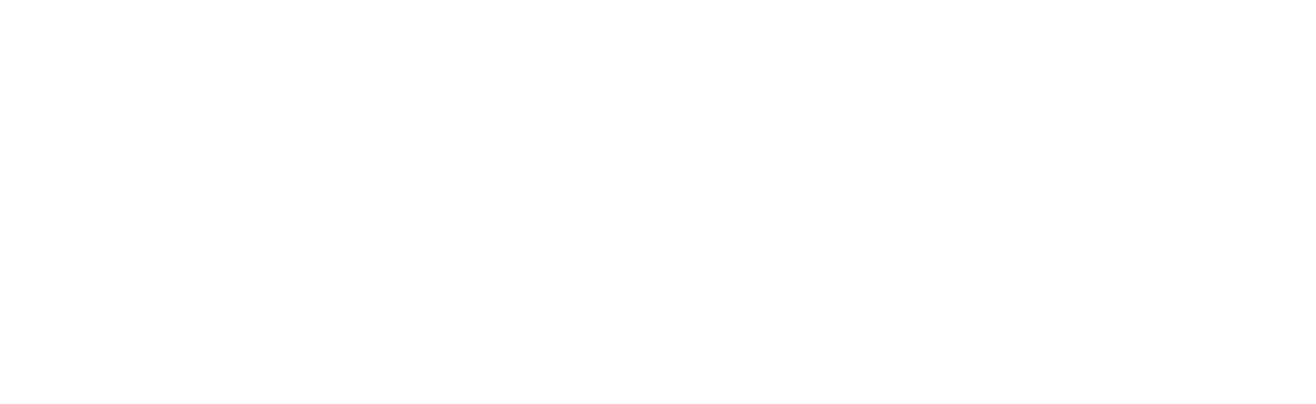
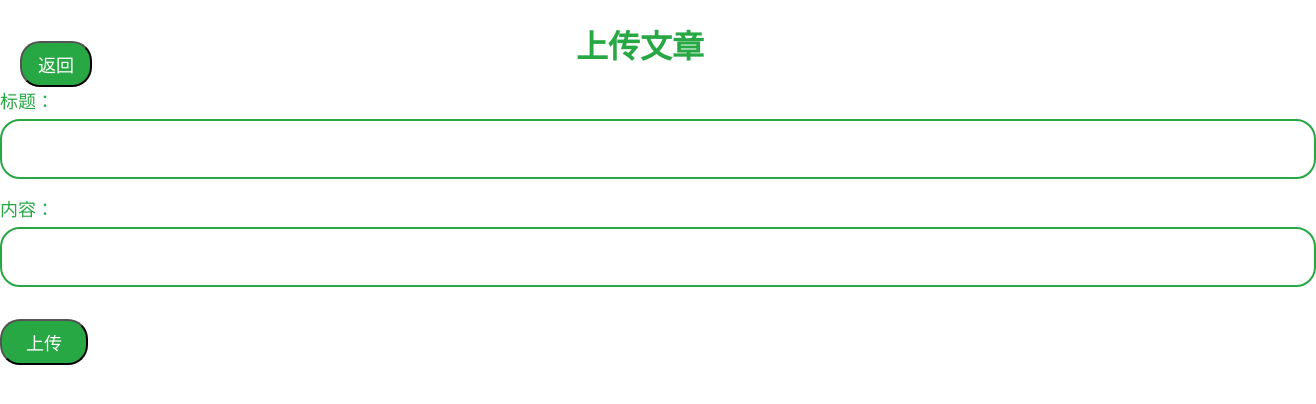
Before and after one commit to csl30003/online-article-reading-system-frontend, a Vue app: page /home/upload in a window 1280 px wide. Before the commit this address had no page. Shown: the top 404 px of the page, 1316 px wide, since content can reach past the window. Built offline with nearby package versions, Linux system fonts and the light colour scheme.

Commit message:
实现文章上传功能

```diff
--- /dev/null
+++ b/src/assets/global.css
@@ -0,0 +1,8 @@
+/* 全局样式表 */
+html,
+body,
+#app {
+    height: 100%;
+    margin: 0;
+    padding: 0;
+}
--- a/src/main.js
+++ b/src/main.js
@@ -3,6 +3,7 @@
 import router from './router'
 import VueAxios from 'vue-axios'
 import {checkToken} from './util'
+import './assets/global.css'
 
 const app = createApp(App)
 app.use(router)
--- a/src/router/index.js
+++ b/src/router/index.js
@@ -17,6 +17,10 @@
     {
         path: '/home/rank',
         component: () => import('../views/rank')
+    },
+    {
+        path: '/home/upload',
+        component: () => import('../views/upload')
     }
 ]
 
--- a/src/views/detail.vue
+++ b/src/views/detail.vue
@@ -3,13 +3,105 @@
     id是：
     {{ id }}
   </h1>
+  <h2>
+    {{ article.id }}
+    {{ article.title }}
+    {{ article.content }}
+  </h2>
+  <div>
+    <button @click="likeArticle">点赞</button>
+    <button @click="cancelLike">取消点赞</button>
+  </div>
+
 </template>
 
 <script setup>
 import {useRouter} from "vue-router"
+import instance from "@/axios";
+import {inject, onMounted, reactive} from "vue";
+
+// 校验身份
+const checkToken = inject("checkToken")
+let token = ""
 
 const router = useRouter();
-const id = router.currentRoute.value.params.id
+const id = router.currentRoute.value.params.id;
+
+// 文章
+let article = reactive({
+  id: 0,
+  title: '',
+  content: '',
+  createTime: '',
+  updateTime: '',
+  likes: 0,
+  userId: 0,
+  username: '',
+  nickname: ''
+
+})
+
+onMounted(() => {
+  fetchData()
+})
+
+const fetchData = async () => {
+  if (!checkToken()) {
+    // token过期了或者没有token，跳转登录页面
+    await router.push("/")
+  } else {
+    token = localStorage.getItem('token')
+    instance
+        .get('http://127.0.0.1:8080/api/article/' + id,
+            {
+              headers: {
+                'Authorization': token
+              }
+            })
+        .then(res => {
+          if (res.data.code === 1) {
+            // 成功获取文章的详细信息
+            article.id = res.data.data.id
+            article.title = res.data.data.title
+            article.content = res.data.data.content
+
+
+          } else {
+            alert(res.data.message)
+          }
+        })
+  }
+
+}
+
+const likeArticle = () => {
+  if (!checkToken()) {
+    // token过期了或者没有token，跳转登录页面
+    router.push("/")
+  } else {
+    console.log(token)
+    instance
+        .post('http://127.0.0.1:8080/api/article/' + id + "/like",
+            {},
+            {
+              headers: {
+                'Authorization': token
+              }
+            })
+        .then(res => {
+              if (res.data.code === 1) {
+                // 成功获取文章的详细信息
+                alert(res.data.message)
+              } else {
+                alert(res.data.message)
+              }
+            }
+        )
+  }
+
+}
+
+
 </script>
 
 <style scoped>
--- a/src/views/home.vue
+++ b/src/views/home.vue
@@ -11,6 +11,8 @@
   <h1 class="main-title">看世界</h1>
 
   <button class="rank" @click="rank">排行榜</button>
+
+  <button class="upload" @click="upload">上传文章</button>
 
   <div class="pagination">
     <button :disabled="currentPage === 1" @click="prevPage">上一页</button>
@@ -92,8 +94,14 @@
   router.push('/home/detail/' + id)
 }
 
+// 排行榜
 const rank = () => {
   router.push('/home/rank')
+}
+
+// 上传文章
+const upload = () => {
+  router.push('/home/upload')
 }
 
 // 监听currentPage变化，获取数据
@@ -226,6 +234,15 @@
   margin: 0 5px;
 }
 
+.upload {
+  background-color: #fff;
+  color: #7bc5ae;
+  border-radius: 5px;
+  border: 1px solid #7bc5ae;
+  padding: 5px 10px;
+  margin: 0 5px;
+}
+
 .pagination {
   display: flex;
   justify-content: left;
--- /dev/null
+++ b/src/views/upload.vue
@@ -0,0 +1,143 @@
+<template>
+  <div class="container">
+    <button class="back" @click="back">返回</button>
+    <h1 class="title">上传文章</h1>
+    <form>
+      <div class="form-group">
+        <label for="title">标题：</label>
+        <input type="text" id="title" v-model="title" required>
+      </div>
+      <div class="form-group">
+        <label for="content">内容：</label>
+        <input type="text" id="content" v-model="content" required>
+      </div>
+      <button class="submit-btn" @click="submit">上传</button>
+    </form>
+  </div>
+</template>
+
+<script setup>
+import { ref } from 'vue'
+import instance from "@/axios"
+import { inject } from "vue";
+import { useRouter } from "vue-router"
+
+// 路由
+const router = useRouter()
+
+// 校验身份
+const checkToken = inject("checkToken")
+let token = ""
+
+const title = ref('')
+const content = ref('')
+
+const back = () => {
+  router.push('/home')
+}
+
+const submit = async () => {
+  if (!checkToken()) {
+    // token过期了或者没有token，跳转登录页面
+    await router.push("/")
+  } else {
+    token = localStorage.getItem('token')
+    instance.post('<http://127.0.0.1:8080/api/article/upload>', {
+          title: title.value,
+          content: content.value,
+        },
+        {
+          headers: {
+            'Authorization': token
+          }
+        }).then(res => {
+      if (res.data.code === 1) {
+        alert('上传成功')
+        // 清楚输入框内容
+        title.value = ''
+        content.value = ''
+
+      } else {
+        alert(res.data.msg)
+      }
+    })
+  }
+}
+
+</script>
+
+<style scoped>
+.container {
+  position: relative;
+  height: 100%;
+  background-color: rgba(255, 255, 255, 0.9);
+}
+
+.back {
+  position: absolute;
+  top: 20px;
+  left: 20px;
+  padding: 8px 16px;
+  background-color: #28a745;
+  border-radius: 20px;
+  font-size: 18px;
+  color: #fff;
+  cursor: pointer;
+  transition: all 0.3s ease-in-out;
+}
+
+.title {
+  text-align: center;
+  margin-bottom: 20px;
+  font-size: 32px;
+  color: #28a745;
+}
+
+.form-container {
+  position: absolute;
+  top: 50%;
+  left: 50%;
+  transform: translate(-50%, -50%);
+  display: flex;
+  flex-direction: column;
+  align-items: center;
+}
+
+.form-group {
+  margin-bottom: 16px;
+}
+
+label {
+  display: inline-block;
+  margin-bottom: 6px;
+  font-size: 18px;
+  color: #28a745;
+}
+
+input[type="text"] {
+  width: 100%;
+  height: 40px;
+  padding: 8px 16px;
+  border: 2px solid #28a745;
+  border-radius: 20px;
+  font-size: 16px;
+  color: #28a745;
+}
+
+.submit-btn {
+  margin-top: 16px;
+  padding: 8px 24px;
+  background-color: #28a745;
+  border-radius: 20px;
+  font-size: 18px;
+  color: #fff;
+  cursor: pointer;
+  transition: all 0.3s ease-in-out;
+}
+
+.submit-btn:hover {
+  background-color: #fff;
+  color: #28a745;
+  border: 2px solid #28a745;
+}
+</style>
```
